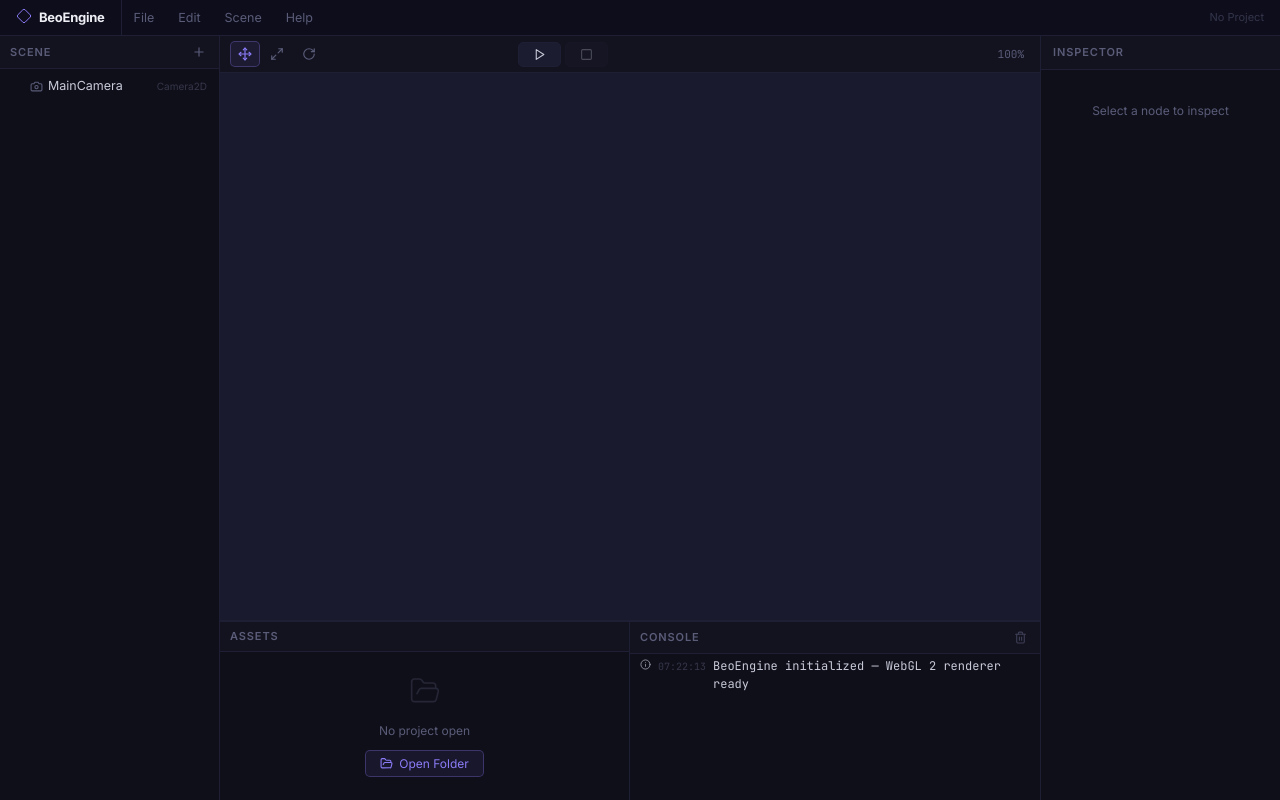
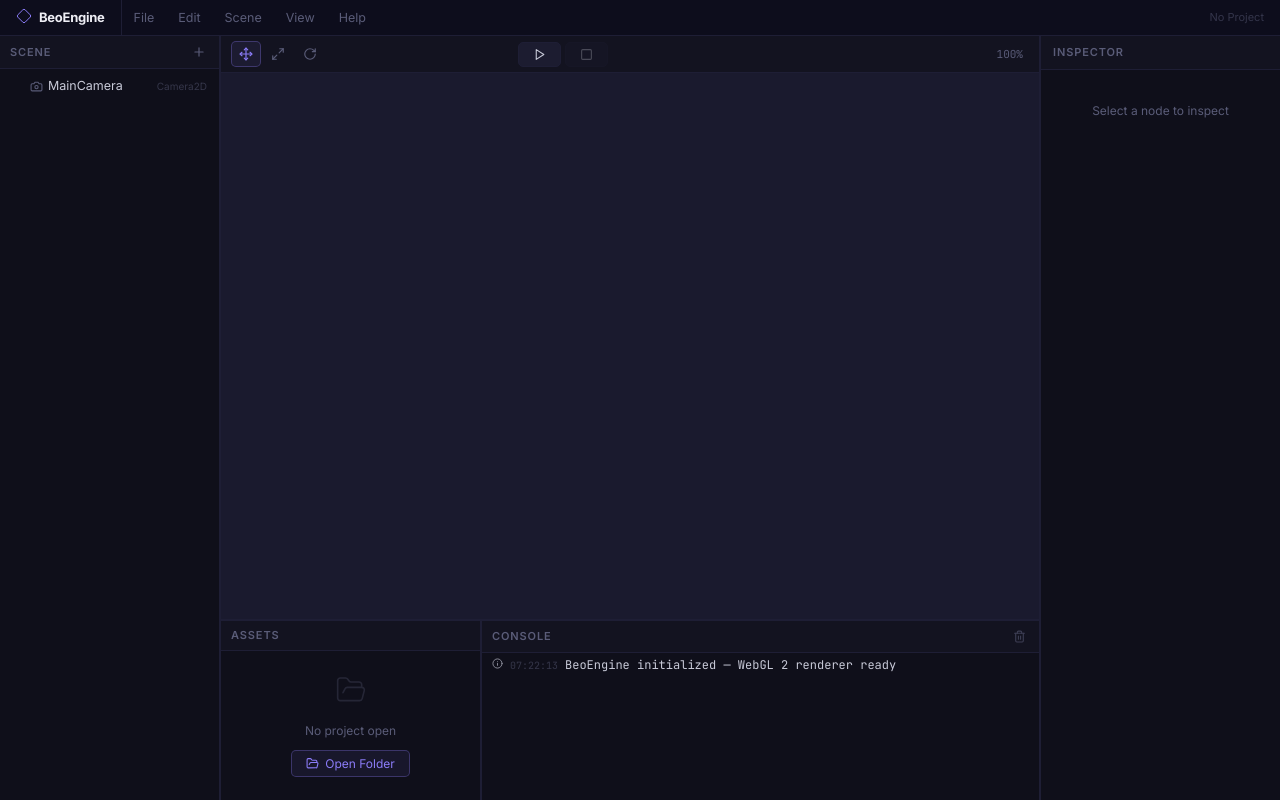
Before and after one commit to rifqiadhis/beoengine, a Svelte app in the folder packages/editor/: page / in a window 1280 px wide. Built offline with nearby package versions, Linux system fonts and the light colour scheme.

Commit message:
feat: add resizable layout splitters with persistence and a reset function

```diff
--- a/packages/editor/src/App.svelte
+++ b/packages/editor/src/App.svelte
@@ -5,6 +5,7 @@
   import Inspector     from './panels/Inspector.svelte'
   import AssetBrowser  from './panels/AssetBrowser.svelte'
   import ConsolePanel  from './panels/Console.svelte'
+  import Splitter      from './lib/Splitter.svelte'
   import { project }   from './stores/project.svelte.ts'
   import { scene }     from './stores/scene.svelte.ts'
   import { history }   from './stores/history.svelte.ts'
@@ -21,7 +22,23 @@
     Undo2,
     Redo2,
     HelpCircle,
+    LayoutPanelLeft,
+    RotateCcw,
   } from '@lucide/svelte'
+
+  const LAYOUT_VARS: Record<string, string> = {
+    '--scene-panel-w':   '220px',
+    '--inspector-w':     '240px',
+    '--bottom-panel-h':  '180px',
+    '--asset-browser-w': '260px',
+  }
+
+  function resetLayout() {
+    for (const [varName, defaultVal] of Object.entries(LAYOUT_VARS)) {
+      document.documentElement.style.setProperty(varName, defaultVal)
+      localStorage.removeItem(`beo-layout:${varName}`)
+    }
+  }
 
   onMount(async () => {
     await project.loadRecent()
@@ -141,6 +158,15 @@
       </div>
 
       <div class="menu-group" role="none">
+        <button class="menu-item" role="menuitem">View</button>
+        <div class="dropdown" role="menu">
+          <button class="dropdown-item" role="menuitem" onclick={resetLayout}>
+            <RotateCcw size={13} /> Reset Layout
+          </button>
+        </div>
+      </div>
+
+      <div class="menu-group" role="none">
         <button class="menu-item" role="menuitem">Help</button>
         <div class="dropdown" role="menu">
           <button class="dropdown-item" role="menuitem">
@@ -170,16 +196,22 @@
       <ScenePanel />
     </div>
 
+    <Splitter direction="horizontal" cssVar="--scene-panel-w" min={150} max={500} />
+
     <!-- Centre: Viewport + Bottom panels -->
     <div class="col-centre">
       <div class="row-top">
         <Viewport />
       </div>
+      <Splitter direction="vertical" cssVar="--bottom-panel-h" min={80} max={600} invert />
       <div class="row-bottom">
         <AssetBrowser />
+        <Splitter direction="horizontal" cssVar="--asset-browser-w" min={120} max={900} />
         <ConsolePanel />
       </div>
     </div>
+
+    <Splitter direction="horizontal" cssVar="--inspector-w" min={180} max={600} invert />
 
     <!-- Right: Inspector -->
     <div class="col-right">
@@ -345,15 +377,24 @@
   /* ── Workspace layout ────────────────────────────────────────────── */
   .workspace {
     flex: 1;
-    display: grid;
-    grid-template-columns: var(--scene-panel-w) 1fr var(--inspector-w);
-    grid-template-rows: 1fr;
+    display: flex;
+    flex-direction: row;
     min-height: 0;
     overflow: hidden;
   }
 
-  .col-left,
+  .col-left {
+    width: var(--scene-panel-w);
+    flex-shrink: 0;
+    display: flex;
+    flex-direction: column;
+    min-height: 0;
+    overflow: hidden;
+  }
+
   .col-right {
+    width: var(--inspector-w);
+    flex-shrink: 0;
     display: flex;
     flex-direction: column;
     min-height: 0;
@@ -361,9 +402,11 @@
   }
 
   .col-centre {
+    flex: 1;
     display: flex;
     flex-direction: column;
     min-height: 0;
+    min-width: 0;
     overflow: hidden;
   }
 
@@ -375,12 +418,22 @@
   }
 
   .row-bottom {
-    display: grid;
-    grid-template-columns: 1fr 1fr;
+    display: flex;
+    flex-direction: row;
     height: var(--bottom-panel-h);
     flex-shrink: 0;
     overflow: hidden;
-    border-top: 1px solid var(--border);
+  }
+
+  /* Asset Browser takes a fixed width, Console takes the rest */
+  .row-bottom :global(.asset-browser) {
+    width: var(--asset-browser-w);
+    flex-shrink: 0;
+  }
+
+  .row-bottom :global(.console-panel) {
+    flex: 1;
+    min-width: 0;
   }
 
   .col-left :global(.scene-panel),
--- a/packages/editor/src/app.css
+++ b/packages/editor/src/app.css
@@ -40,10 +40,11 @@
   --input-bg:        #0d0d1c;
 
   /* Layout */
-  --menubar-h:       36px;
-  --scene-panel-w:   220px;
-  --inspector-w:     240px;
-  --bottom-panel-h:  180px;
+  --menubar-h:         36px;
+  --scene-panel-w:     220px;
+  --inspector-w:       240px;
+  --bottom-panel-h:    180px;
+  --asset-browser-w:   260px;
 }
 
 /* ── Reset ──────────────────────────────────────────────────────────────── */
--- /dev/null
+++ b/packages/editor/src/lib/Splitter.svelte
@@ -0,0 +1,142 @@
+<script lang="ts">
+  /**
+   * Draggable splitter handle.
+   * Place between two flex/grid siblings to let the user resize them.
+   *
+   * direction='horizontal' → drags left/right, resizes columns
+   * direction='vertical'   → drags up/down, resizes rows
+   *
+   * It works by reading/writing CSS custom properties on the parent element.
+   * Pass `cssVar` = the name of the CSS var to update (e.g. '--scene-panel-w').
+   */
+
+  interface Props {
+    direction?: 'horizontal' | 'vertical'
+    cssVar: string
+    /** Which element to set the var on. Defaults to document.documentElement */
+    target?: HTMLElement | null
+    min?: number
+    max?: number
+    /** Invert delta direction (e.g. bottom panel grows when you drag up) */
+    invert?: boolean
+  }
+
+  let {
+    direction = 'horizontal',
+    cssVar,
+    target = null,
+    min = 120,
+    max = 800,
+    invert = false,
+  }: Props = $props()
+
+  let dragging = $state(false)
+
+  // Restore saved size from localStorage on mount
+  $effect(() => {
+    const saved = localStorage.getItem(`beo-layout:${cssVar}`)
+    if (saved !== null) {
+      const px = parseFloat(saved)
+      if (!isNaN(px)) {
+        getTarget().style.setProperty(cssVar, `${px}px`)
+      }
+    }
+  })
+
+  function getTarget(): HTMLElement {
+    return target ?? document.documentElement
+  }
+
+  function getCurrentPx(): number {
+    const raw = getComputedStyle(getTarget()).getPropertyValue(cssVar).trim()
+    return parseFloat(raw) || 0
+  }
+
+  function onPointerDown(e: PointerEvent) {
+    e.preventDefault()
+    dragging = true
+    ;(e.currentTarget as HTMLElement).setPointerCapture(e.pointerId)
+  }
+
+  function onPointerMove(e: PointerEvent) {
+    if (!dragging) return
+    let delta = direction === 'horizontal' ? e.movementX : e.movementY
+    if (invert) delta = -delta
+    const current = getCurrentPx()
+    const next = Math.max(min, Math.min(max, current + delta))
+    getTarget().style.setProperty(cssVar, `${next}px`)
+    // Persist for next session
+    localStorage.setItem(`beo-layout:${cssVar}`, String(next))
+  }
+
+  function onPointerUp(e: PointerEvent) {
+    dragging = false
+    ;(e.currentTarget as HTMLElement).releasePointerCapture(e.pointerId)
+  }
+</script>
+
+<div
+  class="splitter {direction}"
+  class:dragging
+  role="separator"
+  aria-orientation={direction === 'horizontal' ? 'vertical' : 'horizontal'}
+  onpointerdown={onPointerDown}
+  onpointermove={onPointerMove}
+  onpointerup={onPointerUp}
+></div>
+
+<style>
+  .splitter {
+    flex-shrink: 0;
+    background: transparent;
+    transition: background 0.15s;
+    position: relative;
+    z-index: 10;
+  }
+
+  /* Widen the hit area beyond the visible 1px border */
+  .splitter::after {
+    content: '';
+    position: absolute;
+    background: transparent;
+    transition: background 0.15s;
+  }
+
+  /* ── Horizontal (left/right resize) ── */
+  .splitter.horizontal {
+    width: 1px;
+    cursor: col-resize;
+    background: var(--border);
+  }
+
+  .splitter.horizontal::after {
+    top: 0;
+    bottom: 0;
+    left: -3px;
+    right: -3px;
+  }
+
+  .splitter.horizontal:hover,
+  .splitter.horizontal.dragging {
+    background: var(--accent);
+  }
+
+  /* ── Vertical (top/bottom resize) ── */
+  .splitter.vertical {
+    height: 1px;
+    cursor: row-resize;
+    background: var(--border);
+  }
+
+  .splitter.vertical::after {
+    left: 0;
+    right: 0;
+    top: -3px;
+    bottom: -3px;
+  }
+
+  .splitter.vertical:hover,
+  .splitter.vertical.dragging {
+    background: var(--accent);
+  }
+</style>
```
